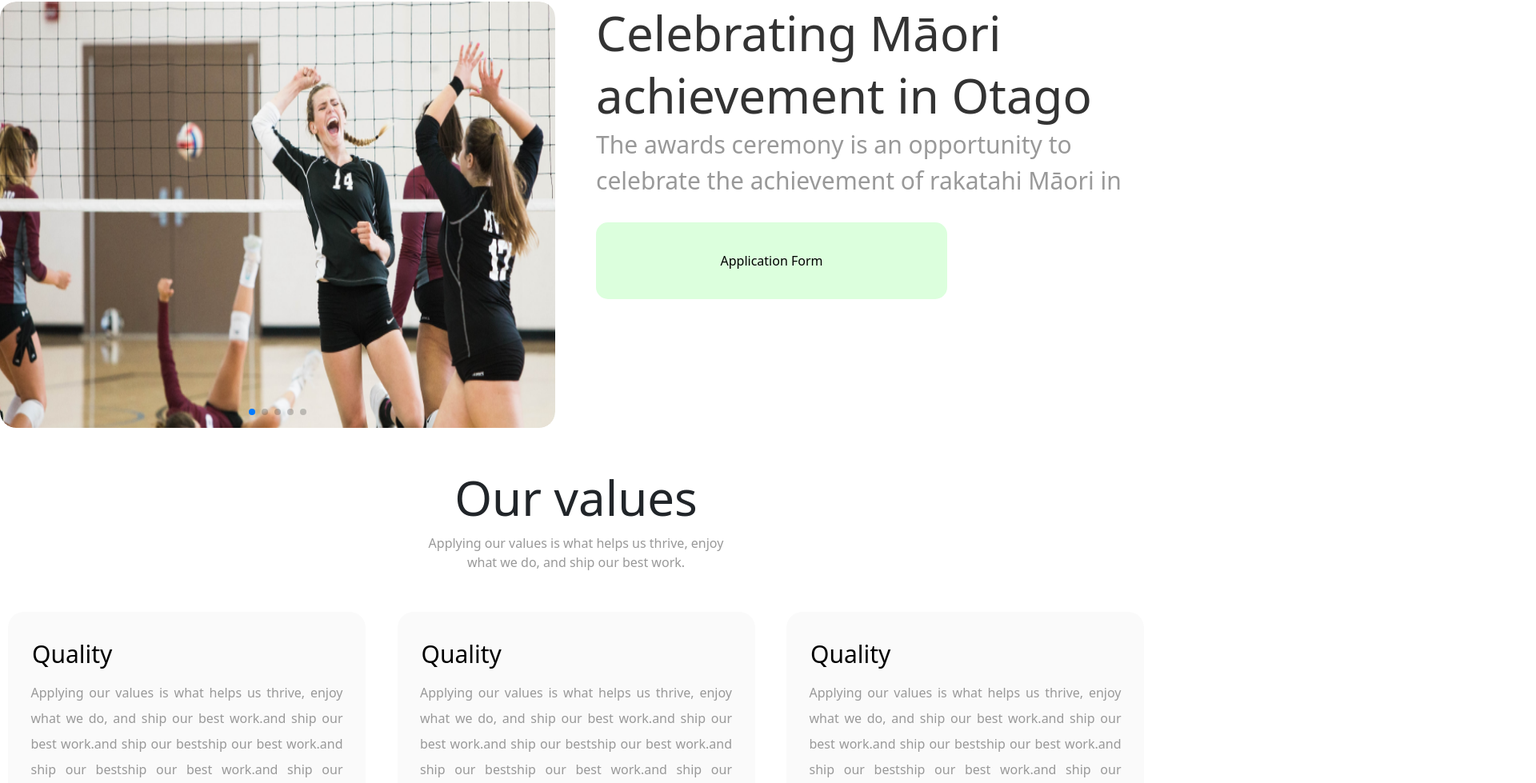
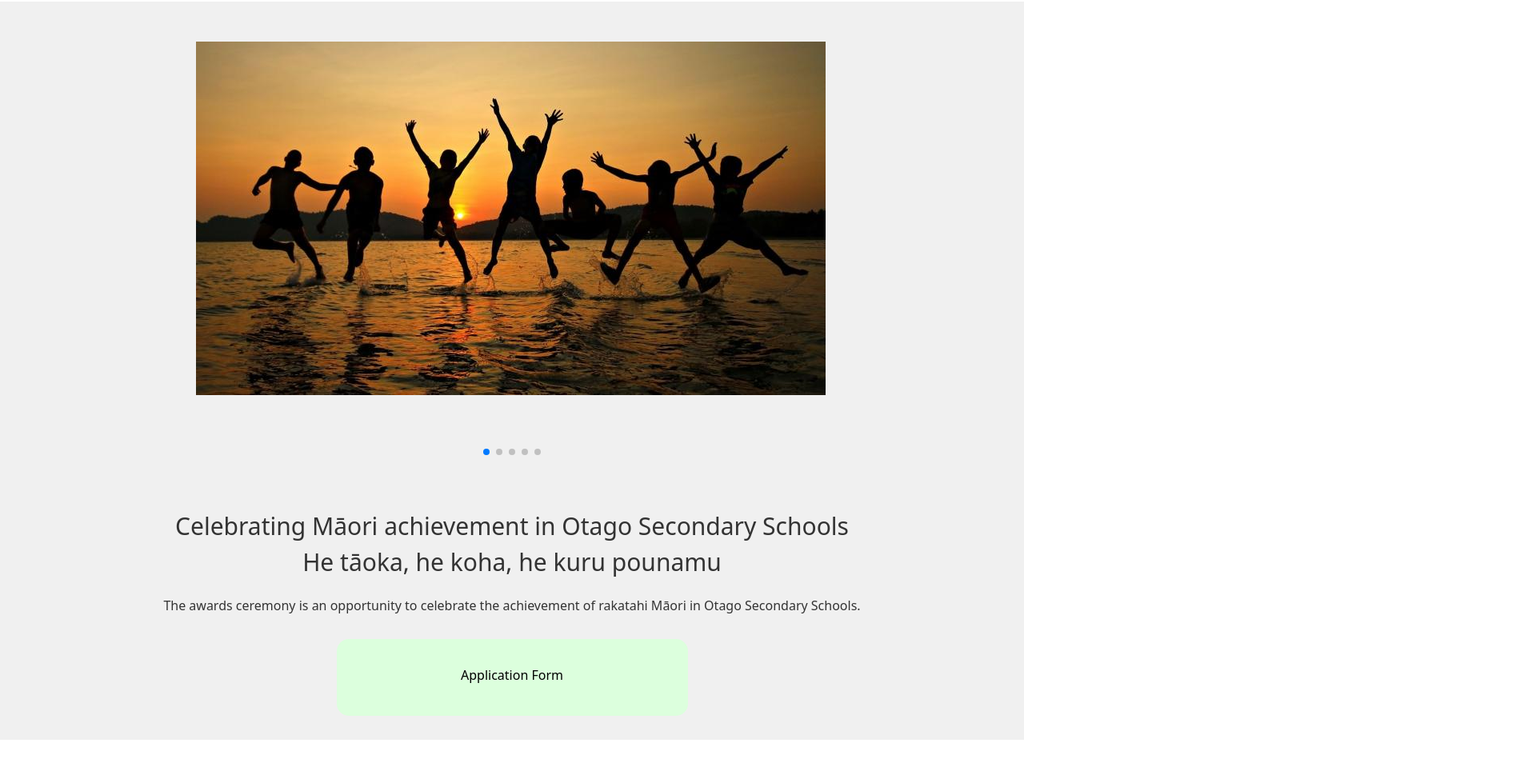
Before and after one commit to IsobellaJohnson/Studio6-ManaPounamu-YoungAchievers, a React (Create React App) app: page / in a window 1280 px wide. Shown: the part 140-1119 px from the top of the page at 80% size, 1920 px wide, since content can reach past the window. Built offline with nearby package versions, Linux system fonts and the light colour scheme.

Commit message:
home page fixes

```diff
--- a/src/component/home.js
+++ b/src/component/home.js
@@ -1,4 +1,4 @@
-import swiper2 from '../static/swiper2.png'
+import swiper from '../static/swiper.jpeg'
 import logo from '../static/swiper1.png'
 import Item2 from './item2';
 import ItemSwiper from './itemSwiper';
@@ -16,6 +16,7 @@ function History() {
     return (
         <div className="home_box">
            <div style = {{height:"42px"}}></div>
+           <div className="g-container">
            <div className="h_item1">
                 <div className="swiper2_box">
                 <Swiper
@@ -25,37 +26,31 @@ function History() {
                 }}
                 modules={[EffectFade,Pagination]}
                  >
-                <SwiperSlide><img src ={swiper2} alt="swiper2" className="swiper1Img" /></SwiperSlide>
+                <SwiperSlide><img src ={swiper} alt="swiper2" className="swiper1Img" /></SwiperSlide>
                 <SwiperSlide><img src ={logo} alt="swiper2" className="swiper1Img" /></SwiperSlide>
-                <SwiperSlide><img src ={swiper2} alt="swiper2" className="swiper1Img" /></SwiperSlide>
+                <SwiperSlide><img src ={swiper} alt="swiper2" className="swiper1Img" /></SwiperSlide>
                 <SwiperSlide><img src ={logo} alt="swiper2" className="swiper1Img" /></SwiperSlide>
-                <SwiperSlide><img src ={swiper2} alt="swiper2" className="swiper1Img" /></SwiperSlide>
+                <SwiperSlide><img src ={swiper} alt="swiper2" className="swiper1Img" /></SwiperSlide>
                 </Swiper>
                 </div>
-                <div className ="h_right">
+                </div>
+                <div className ="h_application">
                     <div className ="h_title">
-                    Celebrating Māori<br/>
-                     achievement in Otago
+                    Celebrating Māori achievement in Otago Secondary Schools<br/>
+                    He tāoka, he koha, he kuru pounamu
                     </div>
                     <div className ="h_dec">
-                The awards ceremony is an opportunity to<br/> celebrate the achievement of rakatahi Māori in
+                    The awards ceremony is an opportunity to celebrate the achievement of rakatahi Māori in Otago Secondary Schools.
                    </div>
                    <div className ="h_button">
                    <Link to='/appfrom'>Application Form</Link>
                    </div>
                 </div>
-           </div>
-           <div style = {{height:"42px"}}></div>
-           <Item2/>
-           <div style = {{height:"100px"}}></div>
-           <ItemSwiper/>
-           <div style = {{height:"70px"}}></div>
-           <Item3/>
-           <div style = {{height:"100px"}}></div>
-           <Item4/>
-           <div style = {{height:"170px"}}></div>
-           <Footer/>
-           <div style = {{height:"75px"}}></div>
+                </div>
+                <div className="h_info">
+                <p className="h_content whakatauki">E te iwi e...tēnā tātou. E rere ana ngā mihi ki a koutou, tātou e noho motu ana ki tēnā kura, ki tēnā kura </p>
+                <p className="h_content">The objectives of these awards are to: </p>
+                </div>
         </div>
     )
 }
--- a/src/component/past.js
+++ b/src/component/past.js
@@ -1,13 +1,10 @@
 
 import Footer from './footer';
-import Item2 from './item2';
+import GreyTitle from './grey-title';
 function Past() {
     return (
         <div className="Past_box">
-            <Item2/>
-           <div style = {{height:"100px"}}></div>
-           <Footer/>
-           <div style = {{height:"75px"}}></div>
+
         </div>
     )
 }
--- a/src/pages/index.css
+++ b/src/pages/index.css
@@ -43,44 +43,57 @@ a{
     background: #000;
 }
 .home_box{
-    width: 100%;
-    min-width: 1440px;
-    height: auto;
-    margin: 0px auto;
+
 }
-.h_item1{
-    width: 1440px;
-    margin: 0px auto;
+.g-container{
+    background-color: #f0f0f0;
+    padding-top: 50px;
+    padding-bottom: 30px;
     display: flex;
-    justify-content: space-between;
+    flex-direction: column;
+    justify-content: center;
+    text-align: center;
+    align-items: center;
 }
-.swiper2{
-    width: 685px;
-    height: 386px;
-    border-radius: 20px;
-}
-.h_right{
-    width: 695px;
+.h_application{
+    margin-top: 50px;
+    display: flex;
+    flex-direction: column;
+    justify-content: center;
+    text-align: center;
+    align-items: center;
+
 }
 .h_title{
     color: #333;
-    font-size: 60px;
-    line-height: 1.3;
+    font-size: 30px;
+    width: 100%;
+    font-weight: 500;
 }
 .h_dec{
-    font-size: 30px;
-    color: #999999;
+    font-size: 16px;
+    margin-top: 20px;
+    width: 100%;
+    color: #333;
 }
 .h_button{
     width: 439px;
     height: 96px;
     text-align: center;
-    line-height: 96px;
     border-radius: 15px;
+    line-height: 90px;
     background:  #DCFFDD;
     color: #339F34;
     margin-top: 30px;
     cursor: pointer;
+}
+.h_content{
+    width: 100%;
+    margin-left: 100px;
+}
+.whakatauki{
+    font-weight: bold;
+    margin-top: 50px;
 }
 .his-content{
     width: 50%;
@@ -135,9 +148,7 @@ a{
     text-align: center;
 }
 .swiper1Img{
-    width: 694px;
-    height: 533px;
-    border-radius: 20px;
+
 }
 .Item3{
     width: 1420px;
@@ -195,9 +206,3 @@ a{
     font-size: 30px;
     white-space: nowrap;
 }
-.swiper2_box{
-    width: 694px;
-    height: 533px;
-    border-radius: 20px;
-    overflow: hidden;
-}
```
Also changed, not shown: src/static/swiper.jpeg (added).
